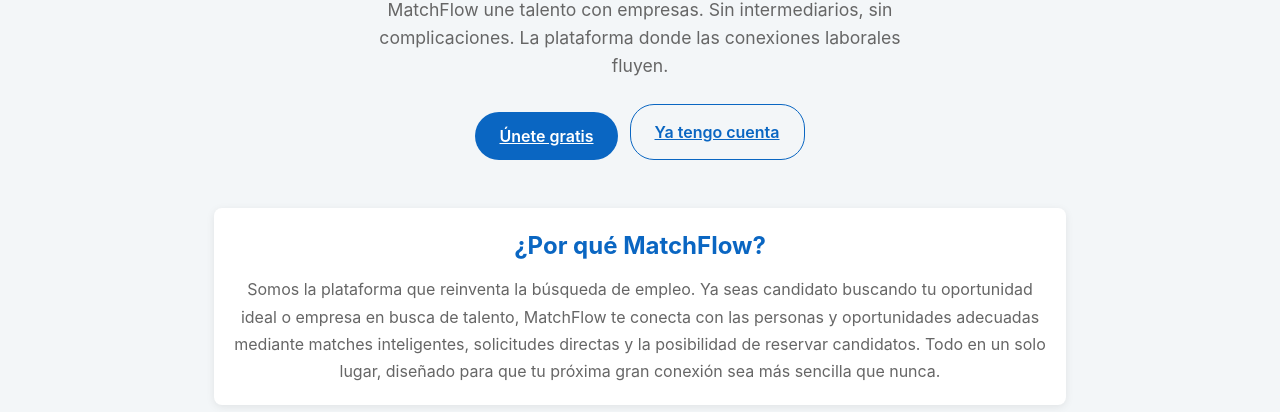
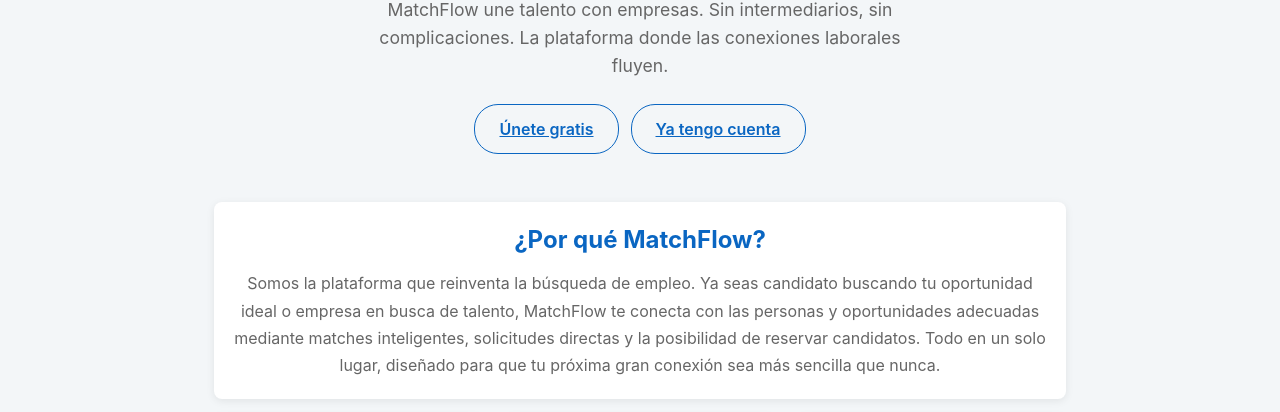
Before and after one commit to LosPaguelas/MATCHFLOW, a website: page index.html in a window 1280 px wide. Shown: the part 220-632 px from the top of the page. Drawn offline with Linux system fonts and the light colour scheme.

Commit message:
feat:Start my mf part of this work

```diff
--- a/css/style.css
+++ b/css/style.css
@@ -260,7 +260,6 @@
   background: var(--primary);
   color: white;
   width: 100%;
-  margin-top: 8px;
 }
 
 .btn-primary:hover {
--- a/index.html
+++ b/index.html
@@ -20,7 +20,7 @@
       <h1>Encuentra tu próximo empleo o tu mejor candidato</h1>
       <p class="landing-tagline">MatchFlow une talento con empresas. Sin intermediarios, sin complicaciones. La plataforma donde las conexiones laborales fluyen.</p>
       <div class="landing-cta">
-        <a href="register.html" class="btn btn-primary" style="width: auto;">Únete gratis</a>
+        <a href="register.html" class="btn btn-secondary" style="width: auto;">Únete gratis</a>
         <a href="login.html" class="btn btn-secondary">Ya tengo cuenta</a>
       </div>
     </section>
```
Also changed, not shown: dashboard.html (+1 -1 lines).
